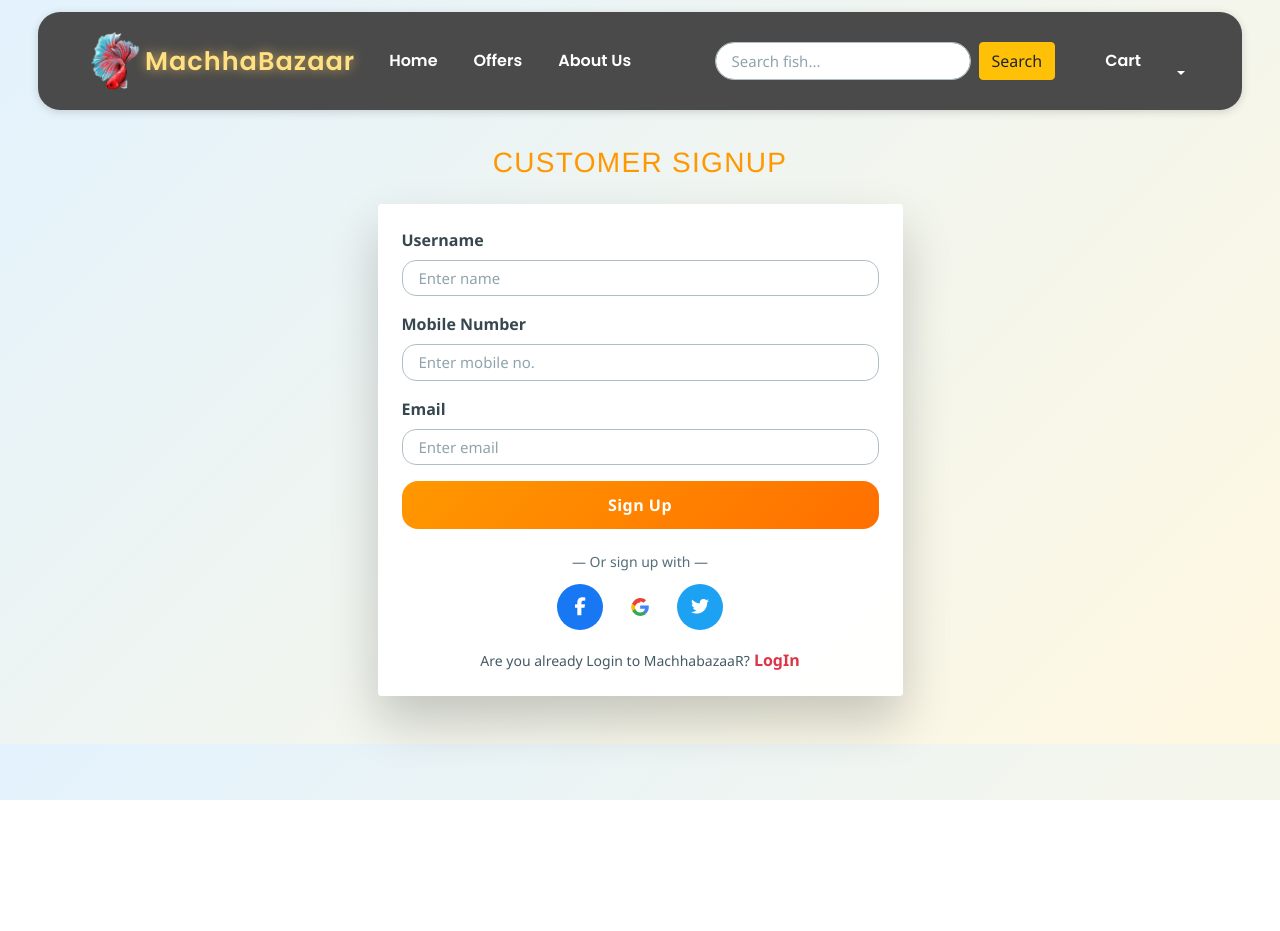
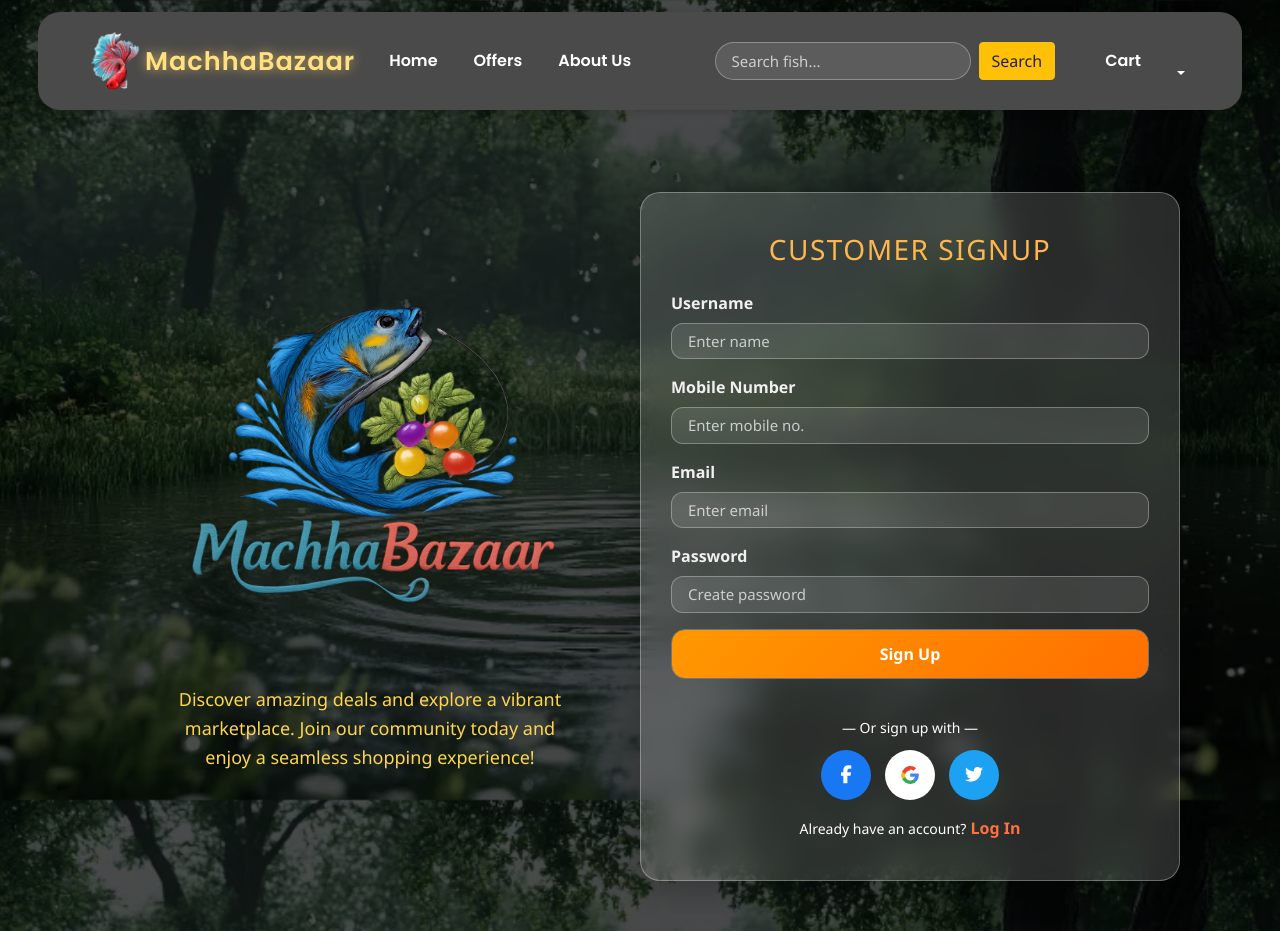
Before and after one commit to Mr-Sharwagyan/Python-prroject, a Django app: page /signup in a window 1280 px wide. Before the commit the page ends 800 px from the top, so only its background shows below. Run offline with Django 5.2, Linux system fonts and the light colour scheme.

Commit message:
Initial commit

```diff
--- a/store/models/customer.py
+++ b/store/models/customer.py
@@ -3,6 +3,7 @@ class Customer(models.Model):
     name=models.CharField(max_length=50)
     phone=models.CharField(max_length=15)
     email=models.CharField(max_length=35)
+    password = models.CharField(max_length=255)
 
     def register(self):
         self.save()
--- a/store/templates/signup.html
+++ b/store/templates/signup.html
@@ -1,75 +1,131 @@
 {% extends 'base.html' %}
+{% load static %}
 {% block title %}Customer Signup{% endblock title %}
 
 {% block content %}
 
 <style>
-/* ===== SOFT ARTISTIC BACKGROUND ===== */
+/* ===== BODY BACKGROUND ===== */
 body {
-    background: linear-gradient(135deg, #e3f2fd, #fff8e1);
+    background: linear-gradient(rgba(0,0,0,0.7), rgba(0,0,0,0.7)),
+                url("{% static 'images/bg.png' %}") no-repeat center center fixed;
+    background-size: cover;
     font-family: 'Segoe UI', system-ui, sans-serif;
+    color: #fff;
+}
+
+/* ===== CONTAINER ===== */
+.signup-container {
+    max-width: 1200px;
+    margin: auto;
+    padding: 50px 15px;
+    display: flex;
+    flex-wrap: wrap;
+}
+
+/* ===== LEFT PANEL ===== */
+.left-panel {
+    flex: 1 1 50%;
+    display: flex;
+    flex-direction: column;
+    justify-content: center;
+    align-items: center;
+    text-align: center;
+    padding: 40px 20px;
+    color: #FFD54F;
+}
+
+.left-panel img {
+    max-width: 80%;
+    margin-bottom: 20px;
+    transition: transform 1s ease-in-out;
+}
+
+.left-panel img:hover {
+    transform: translateY(-5px) scale(1.02);
+}
+
+.left-panel p {
+    color: #FFD54F;
+    font-size: 18px;
+    font-weight: 500;
+    line-height: 1.6;
+    max-width: 80%;
 }
 
 /* ===== SIGNUP CARD ===== */
 .signup-card {
-    background: rgba(255, 255, 255, 0.96);
+    flex: 1 1 50%;
+    background: rgba(255, 255, 255, 0.15); /* glass effect */
     border-radius: 20px;
-    box-shadow: 0 25px 50px rgba(0, 0, 0, 0.2);
-    backdrop-filter: blur(6px);
+    border: 1px solid rgba(255, 255, 255, 0.3); /* thin white border */
+    backdrop-filter: blur(12px);
+    -webkit-backdrop-filter: blur(12px);
+    box-shadow: 0 8px 32px rgba(0,0,0,0.25);
     transition: all 0.35s ease;
+    padding: 40px 30px;
+    color: #fff;
+    margin-top: 20px;
 }
 
 .signup-card:hover {
-    transform: translateY(-6px);
-    box-shadow: 0 35px 65px rgba(0, 0, 0, 0.28);
+    transform: translateY(-5px) scale(1.02);
+    box-shadow: 0 15px 45px rgba(0,0,0,0.3);
 }
 
 /* ===== TITLE ===== */
 .signup-title {
-    color: #ff9800;
-    font-family: 'Franklin Gothic Medium';
-    letter-spacing: 1.3px;
+    color: #FFB74D;
+    font-size: 28px;
+    letter-spacing: 1.5px;
+    margin-bottom: 30px;
     text-transform: uppercase;
+    text-align: center;
 }
 
-/* ===== LABEL ===== */
+/* ===== LABELS ===== */
 .form-label {
     font-weight: 600;
-    color: #37474f;
+    color: #f0f0f0;
 }
 
 /* ===== INPUT FIELDS ===== */
 .form-control {
-    border-radius: 14px;
-    padding: 12px 16px;
-    border: 1px solid #b0bec5;
+    border-radius: 12px;
+    border: 1px solid rgba(255,255,255,0.3);
+    background: rgba(255,255,255,0.1);
+    color: #ffffff;
+    padding: 14px 16px;
     font-size: 15px;
+    transition: all 0.3s ease;
 }
 
 .form-control::placeholder {
-    color: #90a4ae;
+    color: rgba(255,255,255,0.7);
 }
 
 .form-control:focus {
-    border-color: #ff9800;
-    box-shadow: 0 0 0 0.2rem rgba(255, 152, 0, 0.35);
+    border-color: #ffffff;
+    box-shadow: 0 0 10px rgba(255,255,255,0.4);
+    background: rgba(255,255,255,0.15);
+    color: #ffffff;
 }
 
 /* ===== SIGNUP BUTTON ===== */
 .btn-secondary {
-    background: linear-gradient(135deg, #ff9800, #ff6f00);
-    border: none;
-    border-radius: 16px;
-    padding: 12px;
     font-size: 16px;
     font-weight: 700;
-    letter-spacing: 0.5px;
+    border-radius: 14px;
+    padding: 12px;
+    background: linear-gradient(135deg,#FF9800,#FF6F00);
+    color: #fff;
     transition: all 0.3s ease;
 }
 
 .btn-secondary:hover {
-    background: linear-gradient(135deg, #ff6f00, #ff9800);
-    transform: scale(1.04);
+    transform: scale(1.05);
+    background: linear-gradient(135deg,#FF6F00,#FF9800);
+    box-shadow: 0 8px 20px rgba(0,0,0,0.2);
 }
 
 /* ===== ALERTS ===== */
@@ -81,21 +137,25 @@ body {
 /* ===== LOGIN LINK ===== */
 .signup-text {
     margin-top: 18px;
+    text-align: center;
 }
 
 .signup-text small {
-    color: #455a64;
+    color: #ffffff;
 }
 
 .signup-text a {
-    color: #e53935;
-    font-weight: 700;
+    color: #FF7043;
+    font-weight: 600;
     text-decoration: none;
+    transition: all 0.2s ease;
 }
 
 .signup-text a:hover {
     text-decoration: underline;
+    color: #FF5722;
 }
+
 /* ===== SOCIAL LOGIN ===== */
 .social-login {
     margin-top: 22px;
@@ -103,7 +163,7 @@ body {
 }
 
 .social-login p {
-    color: #546e7a;
+    color: #ffffff;
     font-size: 14px;
     margin-bottom: 12px;
 }
@@ -115,46 +175,49 @@ body {
 }
 
 .social-btn {
-    width: 46px;
-    height: 46px;
+    width: 50px;
+    height: 50px;
+    font-size: 18px;
     border-radius: 50%;
     display: flex;
+    justify-content: center;
     align-items: center;
-    justify-content: center;
-    color: white;
-    font-size: 18px;
     transition: all 0.3s ease;
-    cursor: pointer;
 }
 
 .social-btn:hover {
-    transform: translateY(-4px) scale(1.08);
+    transform: translateY(-4px) scale(1.1);
     box-shadow: 0 10px 25px rgba(0,0,0,0.25);
 }
 
-.facebook { background: #1877f2; }
-.google { background: #ffffff; }
-.twitter { background: #1da1f2; }
+.facebook { background: #1877f2; color: #fff; }
+.google { background: #fff; color: #000; }
+.twitter { background: #1da1f2; color: #fff; }
 
 </style>
 
-<div class="container">
-    <div class="row my-5">
-        <div class="col-sm-6 offset-sm-3">
-            <h3 class="mb-4 text-center signup-title">Customer Signup</h3>
+<div class="signup-container">
+    <!-- LEFT PANEL -->
+    <div class="left-panel col-md-6">
+        <img src="{% static 'images/try.png' %}" alt="Signup Illustration">
+        <p>Discover amazing deals and explore a vibrant marketplace. Join our community today and enjoy a seamless shopping experience!</p>
+    </div>
 
-            <form action="/signup" method="POST" class="signup-card p-4 rounded">
+    <!-- SIGNUP FORM -->
+    <div class="signup-card col-md-6">
+        <h3 class="mb-4 signup-title">Customer Signup</h3>
+
+        <form action="/signup" method="POST" class="rounded">
+            {% csrf_token %}
+
             {% if messages %}
             {% for message in messages %}
-                <p {% if message.tags %} class="alert alert-{{ message.tags }} mb-5" {% endif %}>{{ message }}</p>
+            <p {% if message.tags %} class="alert alert-{{ message.tags }} mb-3" {% endif %}>{{ message }}</p>
             {% endfor %}
             {% endif %}
-                {% csrf_token %}
 
             {% if error %}
-                <div class="alert alert-danger" role="alert">
-                    {{ error }}
-                </div>
+            <div class="alert alert-danger" role="alert">{{ error }}</div>
             {% endif %}
 
             <div class="mb-3">
@@ -171,10 +234,19 @@ body {
                 <label class="form-label">Email</label>
                 <input type="email" name="email" value="{{ value.email }}" class="form-control" placeholder="Enter email">
             </div>
+            <div class="mb-3">
+                <label class="form-label">Password</label>
+                <input type="password"
+                        name="password"
+                        class="form-control"
+                        placeholder="Create password"
+                        required>
+            </div>
 
-                <button type="submit" class="btn btn-secondary w-100">
-                    Sign Up
-                </button>
+
+            <button type="submit" class="btn btn-secondary w-100 mb-3">Sign Up</button>
+
+            <!-- SOCIAL LOGIN -->
             <div class="social-login">
                 <p>— Or sign up with —</p>
                 <div class="social-icons">
@@ -189,20 +261,18 @@ body {
                             <path fill="#EA4335" d="M272 107.7c38.8 0 73.6 13.4 101.1 39.6l75.6-75.6C404.9 24.8 344.3 0 272 0 167 0 76.7 69.8 31.3 174.4l89.5 69.9c21.3-64 80.9-111.5 151.2-111.5z"/>
                         </svg>
                     </a>
-
                     <a href="#" class="social-btn twitter" title="Sign up with Twitter">
                         <i class="fab fa-twitter"></i>
                     </a>
                 </div>
             </div>
 
+            <div class="signup-text mt-3">
+                <small>Already have an account?</small>
+                <a href="/login">Log In</a>
+            </div>
 
-                <div class="text-center fw-bold signup-text">
-                    <small>Are you already Login to MachhabazaaR?</small>
-                    <a href="/login" class="text-danger">LogIn</a>
-                </div>
         </form>
-        </div>
     </div>
 </div>
 
--- a/store/views.py
+++ b/store/views.py
@@ -8,6 +8,9 @@ from .models.category import Category
 from .models.customer import Customer
 from .models.cart import Cart
 from .models.order import OrderDetail
+
+from django.contrib.auth.hashers import check_password
+from django.contrib.auth.hashers import make_password
 
 from django.db.models import Q
 from django.http import JsonResponse
@@ -45,67 +48,93 @@ def home(request):
     else:
         return redirect('login')
 
+class Signup(View):
+    def get(self, request):
+        return render(request, 'signup.html')
 
-class Signup(View):
-    def get(self,request):
-       return render(request, 'signup.html')
-    def post(self,request):
-        postData=request.POST
-        name=postData.get('name')
-        phone=postData.get('phone')
-        email=postData.get('email')
+    def post(self, request):
+        postData = request.POST
+
+        name = postData.get('name')
+        phone = postData.get('phone')
+        email = postData.get('email')
+        password = postData.get('password')
 
         error_message = None
 
-        value={
-            'phone':phone,
-            'name':name,
-            'email':email
+        value = {
+            'phone': phone,
+            'name': name,
+            'email': email
         }
-        customer=Customer(name=name,
-                          phone=phone,
-                          email=email)
 
-        if(not name):
-            error_message="Name is required"
-        elif(not phone):
-            error_message="Mobile Number is required"
-        elif(len(phone)<10 or len(phone))>10:
-            error_message="Mobile number must consists of 10 numbers"
+        customer = Customer(
+            name=name,
+            phone=phone,
+            email=email,
+            password=make_password(password)
+        )
+
+        # ===== VALIDATIONS =====
+        if not name:
+            error_message = "Name is required"
+        elif not phone:
+            error_message = "Mobile number is required"
+        elif len(phone) != 10:
+            error_message = "Mobile number must be 10 digits"
         elif customer.isExist():
-            error_message="Mobile number already exist"
-        elif(not email):
-            error_message="Email is required"
+            error_message = "Mobile number already exists"
+        elif not email:
+            error_message = "Email is required"
+        elif not password:
+            error_message = "Password is required"
+        elif len(password) < 6:
+            error_message = "Password must be at least 6 characters"
+
+        # ===== SAVE OR RETURN ERROR =====
+        if not error_message:
+            customer.save()
+            messages.success(request, "Registered successfully!")
+            return redirect('login')   # better UX → go to login
+        else:
+            data = {
+                'error': error_message,
+                'value': value
+            }
+            return render(request, 'signup.html', data)
 
 
-        if not error_message:
-            messages.success(request,'Registered Sucessfully!!!')
-            customer.register()
-            return redirect('signup')
+class Login(View):
+    def get(self, request):
+        return render(request, 'login.html')
+
+    def post(self, request):
+        phone = request.POST.get('phone')
+        password = request.POST.get('password')
+
+        error_message = None
+        value = {
+            'phone': phone
+        }
+
+        customer = Customer.objects.filter(phone=phone).first()
+
+        if customer:
+            if check_password(password, customer.password):
+                request.session['customer_id'] = customer.id
+                request.session['phone'] = customer.phone
+                return redirect("homepage")
+            else:
+                error_message = "Incorrect password"
         else:
-            data={
-                'error':error_message,
-                'value':value
-            }
-            return render(request,'signup.html',data)
+            error_message = "Mobile number is not registered"
 
-class Login(View):
-    def get(self,request):
-        return render(request, 'login.html')
-    def post(self,request):
-        phone=request.POST.get('phone')
-        error_message=None
-        value={'phone':phone}
-        customer=Customer.objects.filter(phone=request.POST["phone"])
-        if customer:
-            request.session['phone']=phone
-            return redirect("homepage")
-        else:
-            error_message="Mobile number is invalid!!!"
-            data={'error':error_message,
-                  'value':value}
+        data = {
+            'error': error_message,
+            'value': value
+        }
+        return render(request, 'login.html', data)
 
-        return render(request,'login.html',data)
 
 def productdetail(request,pk):
     totalitem=0
```
Also changed, not shown: store/templates/about.html (+63 -54 lines), store/templates/home.html (+6 -2 lines), store/templates/login.html (+133 -67 lines), store/migrations/0015_customer_password.py (added), store/static/images/bg.png (added). Lines whose indentation alone changed are shown as unchanged.
